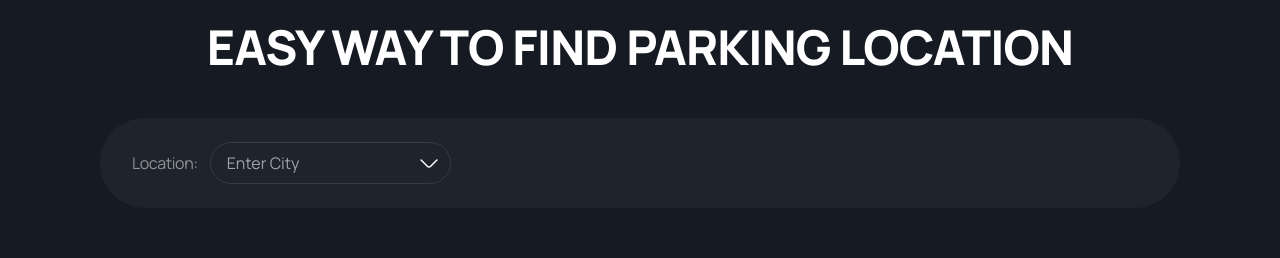
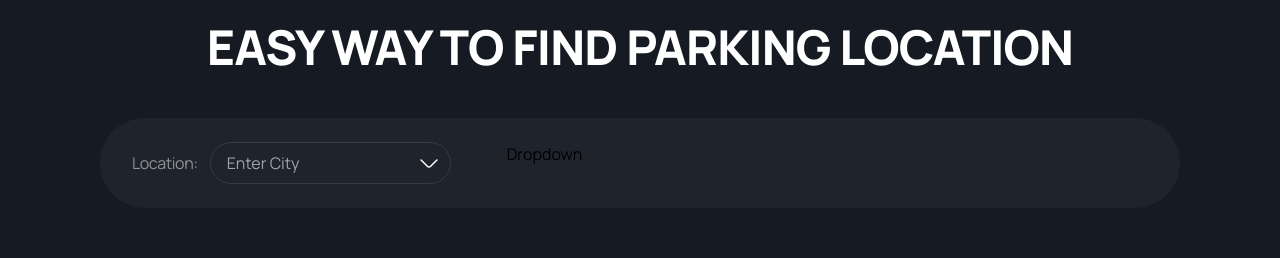
Before and after one commit to developer-anil-magar/Digipark, a Next.js app: page / in a window 1280 px wide. Shown: the part 2487-2745 px from the top of the page. Built offline with nearby package versions, Linux system fonts and the light colour scheme.

Commit message:
custom select box with input filter

```diff
--- /dev/null
+++ b/components/CustomInputSelect.jsx
@@ -0,0 +1,75 @@
+'use client';
+import Image from 'next/image';
+import { useRef, useState } from 'react';
+
+import { ArrowDown } from '@/public';
+import { useDebounce, useTapAway } from '@/utils';
+
+const CustomInputSelect = ({ dropDownOptions, setValue, label }) => {
+  const areaRef = useRef(null);
+  const [isOpen, setIsOpen] = useState(false);
+  const [searchString, setSearchString] = useState('');
+
+  const debouncedSearchValue = useDebounce(searchString);
+
+  const filteredOptions = dropDownOptions.filter((option) =>
+    option.city.toLowerCase().includes(debouncedSearchValue?.toLowerCase())
+  );
+
+  useTapAway({ ref: areaRef, handler: () => setIsOpen(false) });
+
+  const handleSelect = (e, element) => {
+    e.stopPropagation();
+    setValue((prev) => ({
+      ...prev,
+      ...element,
+    }));
+    setSearchString(element.city);
+    setIsOpen(false);
+  };
+
+  return (
+    <div
+      ref={areaRef}
+      onClick={() => setIsOpen(true)}
+      className="relative flex gap-3 items-center">
+      <label htmlFor={label} className="text-gray-2 normal-16">
+        {label}
+      </label>
+      <input
+        type="text"
+        id={label}
+        className="bg-transparent border border-white-2 rounded-63 py-2 pl-4 pr-8 focus:border-white-2 focus:ring-0 focus:outline-none text-white-1"
+        autoComplete="off"
+        placeholder="Enter City"
+        value={searchString}
+        onChange={(e) => setSearchString(e.target.value)}
+      />
+      <Image
+        src={ArrowDown}
+        alt="arrow-down"
+        width={24}
+        height={24}
+        className="absolute right-2.5 cursor-pointer"
+        onClick={(e) => {
+          e.stopPropagation();
+          setIsOpen((prev) => !prev);
+        }}
+      />
+      {isOpen && (
+        <ul className="absolute top-12 flex flex-col w-full bg-black-1 text-gray-2 max-h-[200px] z-10 overflow-auto carousel-scrollbar">
+          {filteredOptions?.map((element) => (
+            <li
+              className="px-4 py-2 cursor-pointer hover:bg-blue-500/5"
+              key={element.lat + element.lng}
+              onClick={(e) => handleSelect(e, element)}>
+              {element.city}
+            </li>
+          ))}
+        </ul>
+      )}
+    </div>
+  );
+};
+
+export default CustomInputSelect;
--- a/components/CustomSelect.jsx
+++ /dev/null
@@ -1,70 +0,0 @@
-'use client';
-import Image from 'next/image';
-import { useRef, useState } from 'react';
-
-import { ArrowDown } from '@/public';
-import { useDebounce, useTapAway } from '@/utils';
-
-const CustomSelect = ({ dropDownOptions, setValue }) => {
-  const areaRef = useRef(null);
-  const [isOpen, setIsOpen] = useState(false);
-  const [searchString, setSearchString] = useState('');
-
-  const debouncedSearchValue = useDebounce(searchString);
-
-  const filteredOptions = dropDownOptions.filter((option) =>
-    option.city.toLowerCase().includes(debouncedSearchValue?.toLowerCase())
-  );
-
-  useTapAway({ ref: areaRef, handler: () => setIsOpen(false) });
-
-  return (
-    <section className="bg-black-1 rounded-140 px-8 py-6 flex">
-      <div
-        ref={areaRef}
-        onClick={() => setIsOpen(true)}
-        className="relative flex gap-3 items-center">
-        <label htmlFor="location" className="text-gray-2 normal-16">
-          Location:
-        </label>
-        <input
-          type="text"
-          name="location"
-          id="location"
-          className="bg-transparent border border-white-2 rounded-63 py-2 pl-4 pr-8 focus:border-white-2 focus:ring-0 focus:outline-none text-white-1"
-          autoComplete="off"
-          placeholder="Enter City"
-          value={searchString}
-          onChange={(e) => setSearchString(e.target.value)}
-        />
-        <Image
-          src={ArrowDown}
-          alt="arrow-down"
-          width={24}
-          height={24}
-          className="absolute right-2.5"
-        />
-        {isOpen && (
-          <ul className="absolute top-12 flex flex-col w-full bg-black-1 text-gray-2 max-h-[200px] z-10 overflow-auto carousel-scrollbar">
-            {filteredOptions?.map((element) => (
-              <li
-                className="px-4 py-2 cursor-pointer hover:bg-blue-500/5"
-                key={element.lat + element.lng}
-                onClick={() => {
-                  setValue((prev) => ({
-                    ...prev,
-                    ...element,
-                  }));
-                  setSearchString(element.city);
-                }}>
-                {element.city}
-              </li>
-            ))}
-          </ul>
-        )}
-      </div>
-    </section>
-  );
-};
-
-export default CustomSelect;
--- /dev/null
+++ b/components/Dropdown.jsx
@@ -0,0 +1,5 @@
+const Dropdown = () => {
+  return <div>Dropdown</div>;
+};
+
+export default Dropdown;
--- a/components/index.js
+++ b/components/index.js
@@ -5,7 +5,8 @@ import InputBar from './InputBar';
 import FeatureCard from './FeatureCard';
 import TestimonialCard from './TestimonialCard';
 import Carousel from './Carousel';
-import CustomSelect from './CustomSelect';
+import CustomInputSelect from './CustomInputSelect';
+import Dropdown from './Dropdown';
 
 export {
   Navbar,
@@ -15,5 +16,6 @@ export {
   FeatureCard,
   TestimonialCard,
   Carousel,
-  CustomSelect,
+  CustomInputSelect,
+  Dropdown,
 };
--- a/constants/index.js
+++ b/constants/index.js
@@ -10,6 +10,8 @@ import {
   LinkedIn,
   Twitter,
 } from '@/public';
+
+import { cities } from './cities';
 
 export const navLinks = [
   {
@@ -66,6 +68,14 @@ export const featureCards = [
     description: 'Integrate with car sensor',
   },
 ];
+
+export const initialDetails = {
+  city: '',
+  lat: '',
+  lng: '',
+  country: '',
+  parking: '',
+};
 
 export const testimonials = [
   {
@@ -206,3 +216,5 @@ export const footerLinks = [
     ],
   },
 ];
+
+export { cities };
--- a/sections/Location.jsx
+++ b/sections/Location.jsx
@@ -1,16 +1,8 @@
 'use client';
 import { useState } from 'react';
 
-import { CustomSelect, SubHeader } from '@/components';
-import { cities } from '@/constants/cities';
-
-const initialDetails = {
-  city: '',
-  lat: '',
-  lng: '',
-  country: '',
-  parking: '',
-};
+import { CustomInputSelect, Dropdown, SubHeader } from '@/components';
+import { cities, initialDetails } from '@/constants';
 
 const Location = () => {
   const [location, setLocation] = useState(initialDetails);
@@ -22,9 +14,16 @@ const Location = () => {
           EASY WAY TO FIND PARKING LOCATION
         </h1>
       </div>
-      <article className="padding-x-100 mt-10">
-        <CustomSelect dropDownOptions={cities} setValue={setLocation} />
-      </article>
+      <section className="padding-x-100 mt-10">
+        <div className="bg-black-1 rounded-140 px-8 py-6 flex gap-14">
+          <CustomInputSelect
+            label="Location:"
+            dropDownOptions={cities}
+            setValue={setLocation}
+          />
+          <Dropdown />
+        </div>
+      </section>
     </section>
   );
 };
```
